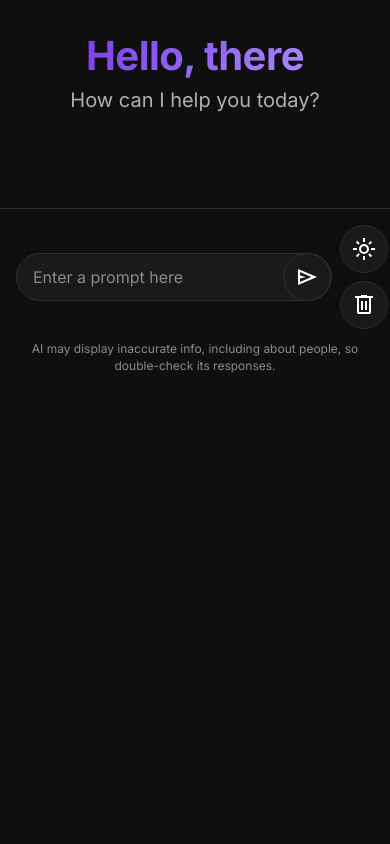
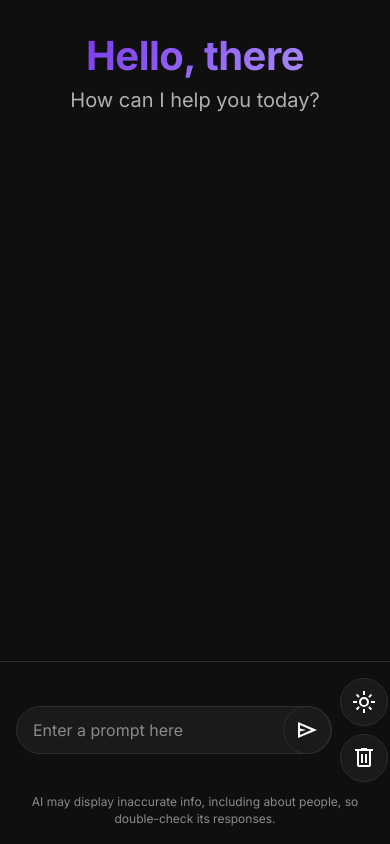
Before and after one commit to Jayasurya1235/AI-CHATBOT, a React (Vite) app: page / in a window 390 px wide. Built offline with nearby package versions, Linux system fonts and the light colour scheme.

Commit message:
change ui responsive

```diff
--- a/src/style.css
+++ b/src/style.css
@@ -44,7 +44,7 @@ body {
   display: flex;
   flex-direction: column;
   height: 100vh;
-  overflow: hidden;
+  overflow: auto; /* allow page scrolling so chat contents can scroll */
   transition: background 0.3s ease, color 0.3s ease;
 }
 
@@ -145,6 +145,21 @@ body.light_mode {
   align-items: flex-start;
   max-width: 85%;
 }
+.chat-list .message.incoming {
+  width: 100%;
+}
+.chat-list .message.incoming .message-content {
+  max-width: 720px; /* container box width */
+  margin-right: auto; /* stick to left inside the panel */
+  padding: 0.25rem 0.5rem;
+}
+.chat-list .message.incoming .text {
+  background: var(--message-bg);
+  border: 1px solid var(--border-color);
+  padding: 0.9rem 1rem;
+  border-radius: 12px;
+  box-shadow: 0 6px 18px rgba(0, 0, 0, 0.08);
+}
 .chat-list .message.incoming .text {
   background: var(--message-bg);
   color: var(--text-color);
@@ -184,6 +199,22 @@ body.light_mode {
   justify-content: flex-end;
   max-width: 85%;
 }
+.chat-list .message.outgoing {
+  width: 100%;
+}
+.chat-list .message.outgoing .message-content {
+  max-width: 720px; /* container box width */
+  margin-left: auto; /* stick to right inside the panel */
+  padding: 0.25rem 0.5rem;
+}
+.chat-list .message.outgoing .text {
+  background: var(--user-message-bg);
+  color: #fff;
+  border: 1px solid rgba(124, 58, 237, 0.12);
+  padding: 0.9rem 1rem;
+  border-radius: 12px;
+  box-shadow: 0 6px 18px rgba(124, 58, 237, 0.08);
+}
 .chat-list .message.outgoing .text {
   background: var(--user-message-bg);
   color: #ffffff;
@@ -222,6 +253,16 @@ body.light_mode {
   margin-top: 0.25rem;
   flex-shrink: 0;
   box-shadow: 0 2px 6px rgba(0, 0, 0, 0.2);
+}
+
+/* Ensure avatar sits just outside the message box and does not push the box width */
+.chat-list .message .avatar {
+  margin-left: 6px;
+}
+
+.chat-list .message.outgoing .avatar {
+  margin-left: 0;
+  margin-right: 6px;
 }
 
 .chat-list .message.loading .avatar {
@@ -415,8 +456,22 @@ body.light_mode .message.outgoing .text {
   user-select: none;
 }
 
-/* App container */
+/* App container - center the chat panel like ChatGPT */
 .app {
+  display: flex;
+  flex-direction: column;
+  height: 100vh; /* full viewport height */
+  max-width: 920px; /* constrain width for large screens */
+  margin: 0 auto; /* center horizontally */
+  gap: 0;
+  border-radius: 12px;
+  background: transparent;
+  overflow: hidden; /* keep typing area sticky and allow chat-list internal scroll */
+  padding: 0;
+}
+
+/* Make the chat list act as the scrollable panel inside the centered app */
+.chat-panel {
   display: flex;
   flex-direction: column;
   height: 100%;
```
